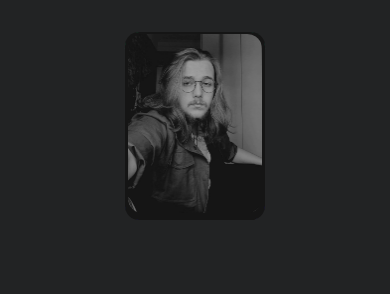
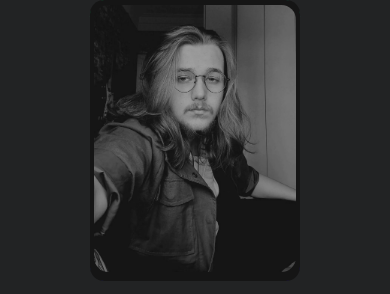
Before and after one commit to Blue260910/Portifolio, a plain HTML site: page index.html in a window 390 px wide. Shown: the part 62-356 px from the top of the page. Drawn offline with nearby package versions, Linux system fonts and the light colour scheme.

Commit message:
Add files via upload

```diff
--- a/index.html
+++ b/index.html
@@ -45,9 +45,10 @@
                 </a>
             </div>
         </section>
-        <div class="card"  >
-            <div class="card2">
-                    <img src="\assets\Eu1.png"   alt="Minha foto" class="pic">
+            <div class="card">
+                <div class="card2">
+                        <img src="\assets\Eu1.png"   alt="Minha foto" class="pic">
+                    </div>
             </div>
         </div>
    </main>
--- a/styles/style.css
+++ b/styles/style.css
@@ -177,7 +177,7 @@ body {
 @media (max-width: 1200px ) {
 
     .cabecalho{
-        padding: 6%;
+        padding: 3%;
     }
 
     .cabecalho_menu{
@@ -185,18 +185,25 @@ body {
     }
 
    .apresentacao{
-    padding: 3% 5% 5% 5%;
+    padding: 1% 5% 5% 5%;
     align-items: center;
     flex-direction: column-reverse;
+    gap: 8px;
     }
 
    .apresentacao_conteudo{
     width: auto;
     display: flex;
     flex-direction: column;
-    gap: 40px;
+    gap: 20px;
+    }
+
+    .card{
+        width: 60% ;
     }
 
 
 
+
+
 }
```
